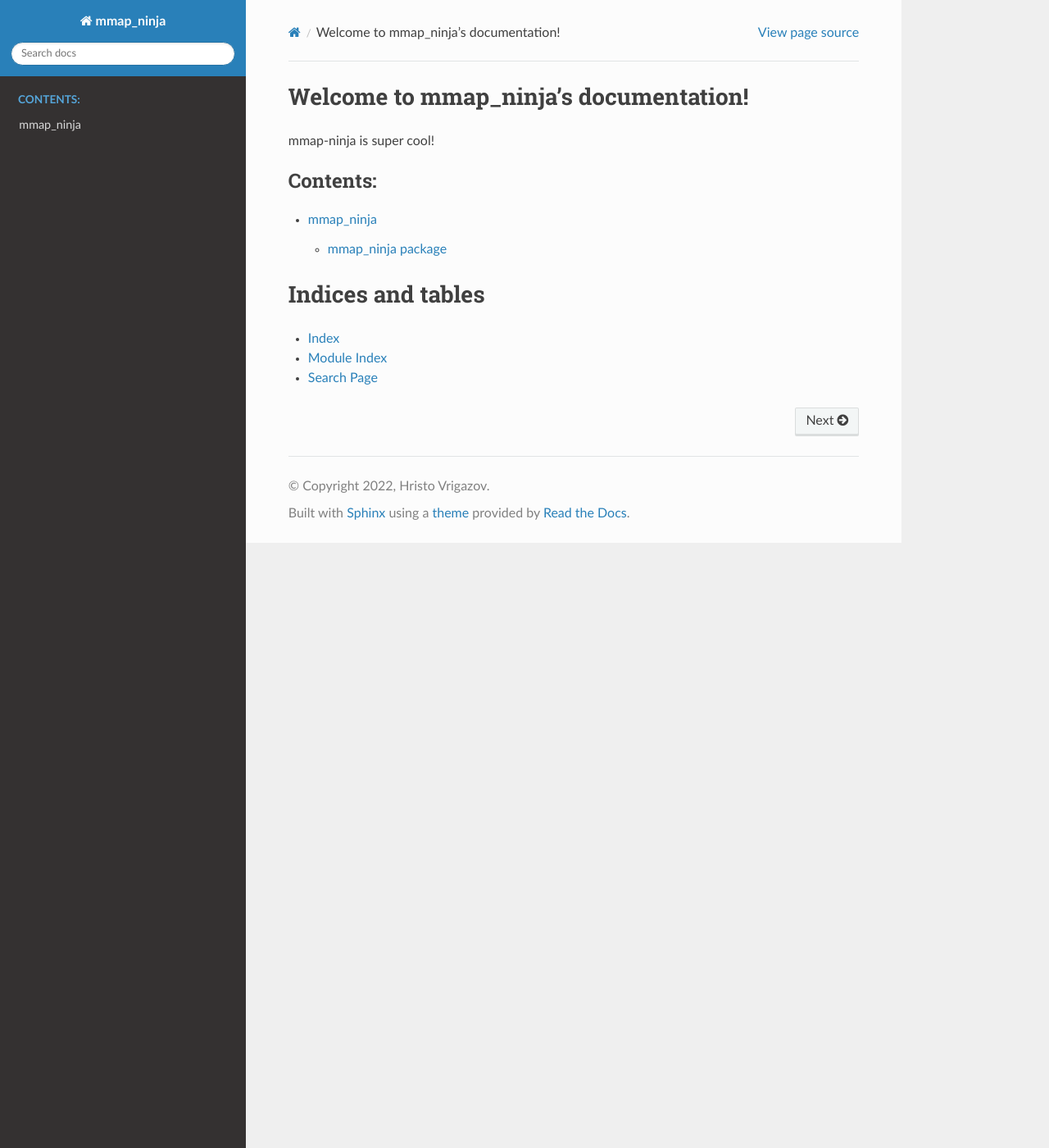
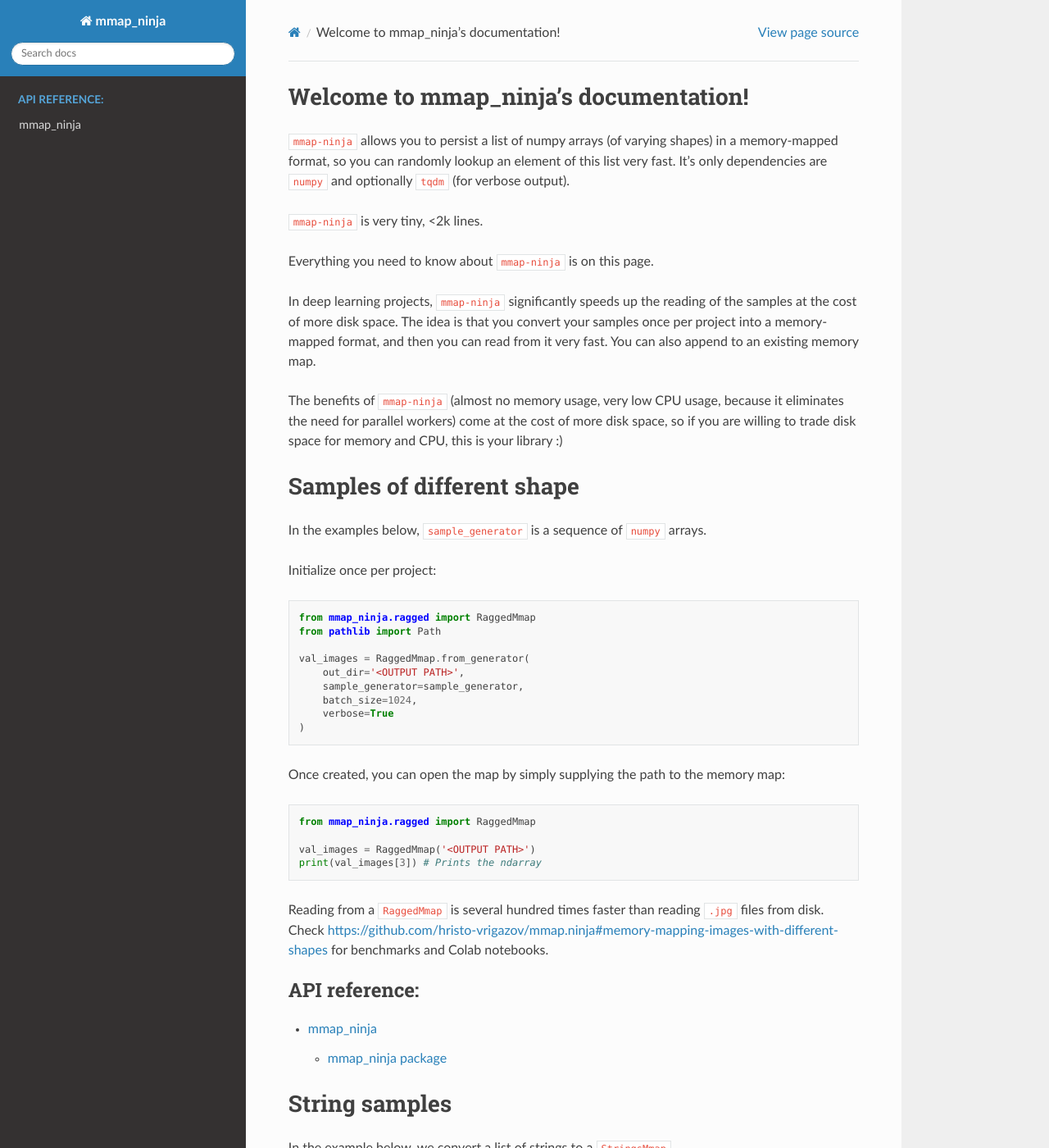
Before and after one commit to hristo-vrigazov/mmap.ninja, a Sphinx documentation site: the page built from docs/index.rst, in a window 1280 px wide and 1400 px high. Shown: the whole window at 82% size. Built offline with Sphinx 7.4.7 and the Read the Docs theme 2.0.0, drawn with Linux system fonts in a browser that asks for light colours; some of the changed text lies outside the part shown.

Commit message:
Documentation improvements.wq

```diff
--- a/docs/index.rst
+++ b/docs/index.rst
@@ -6,13 +6,99 @@
 Welcome to mmap_ninja's documentation!
 ======================================
 
-mmap-ninja is super cool!
+``mmap-ninja`` allows you to persist a list of numpy arrays (of varying shapes) in a memory-mapped format,
+so you can randomly lookup an element of this list very fast. It's only dependencies are
+``numpy`` and optionally ``tqdm`` (for verbose output).
+
+``mmap-ninja`` is very tiny, <2k lines.
+
+Everything you need to know about ``mmap-ninja`` is on this page.
+
+In deep learning projects, ``mmap-ninja`` significantly speeds up the reading of the samples
+at the cost of more disk space. The idea is that you convert your samples once per project into a
+memory-mapped format, and then you can read from it very fast. You can also append to an existing memory map.
+
+The benefits of ``mmap-ninja`` (almost no memory usage, very low CPU usage, because it eliminates the need
+for parallel workers) come at the cost of more disk space, so if you are willing to trade disk space for memory and CPU,
+this is your library :)
+
+
+Samples of different shape
+====================================
+
+In the examples below, ``sample_generator`` is a sequence of ``numpy`` arrays.
+
+Initialize once per project::
+
+   from mmap_ninja.ragged import RaggedMmap
+   from pathlib import Path
+
+   val_images = RaggedMmap.from_generator(
+       out_dir='<OUTPUT PATH>',
+       sample_generator=sample_generator,
+       batch_size=1024,
+       verbose=True
+   )
+
+
+Once created, you can open the map by simply supplying the path to the memory map::
+
+   from mmap_ninja.ragged import RaggedMmap
+
+   val_images = RaggedMmap('<OUTPUT PATH>')
+   print(val_images[3]) # Prints the ndarray
+
+Reading from a ``RaggedMmap`` is several hundred times faster than reading ``.jpg`` files from disk.
+Check https://github.com/hristo-vrigazov/mmap.ninja#memory-mapping-images-with-different-shapes for benchmarks and
+Colab notebooks.
 
 .. toctree::
    :maxdepth: 2
-   :caption: Contents:
+   :caption: API reference:
 
    modules
+
+
+String samples
+====================================
+
+In the example below, we convert a list of strings to a ``StringsMmap``.
+
+Initialize once per project::
+
+   from mmap_ninja.string import StringsMmap
+   from sklearn.datasets import fetch_20newsgroups
+
+   data = fetch_20newsgroups()
+   memmap = StringsMmap.from_generator(
+      out_dir='<OUTPUT PATH>',
+      sample_generator=generate_strs(),
+      batch_size=4,
+      verbose=True
+   )
+
+
+Once created, you can open the map by simply supplying the path to the memory map::
+
+   from mmap_ninja.string import StringsMmap
+
+   texts = StringsMmap('20newsgroups')
+   print(texts[123])  # Prints the 123-th text
+
+
+Samples of the same shape
+=========================
+
+Initialize once per project::
+
+   from mmap_ninja import base
+   memmap = np_ninja.from_generator(
+      simple_gen(),
+      tmp_path / 'generator',
+      n=30,
+      batch_size=4,
+      verbose=True
+   )
 
 
 Indices and tables
```
Also changed, not shown: 2 other files.
